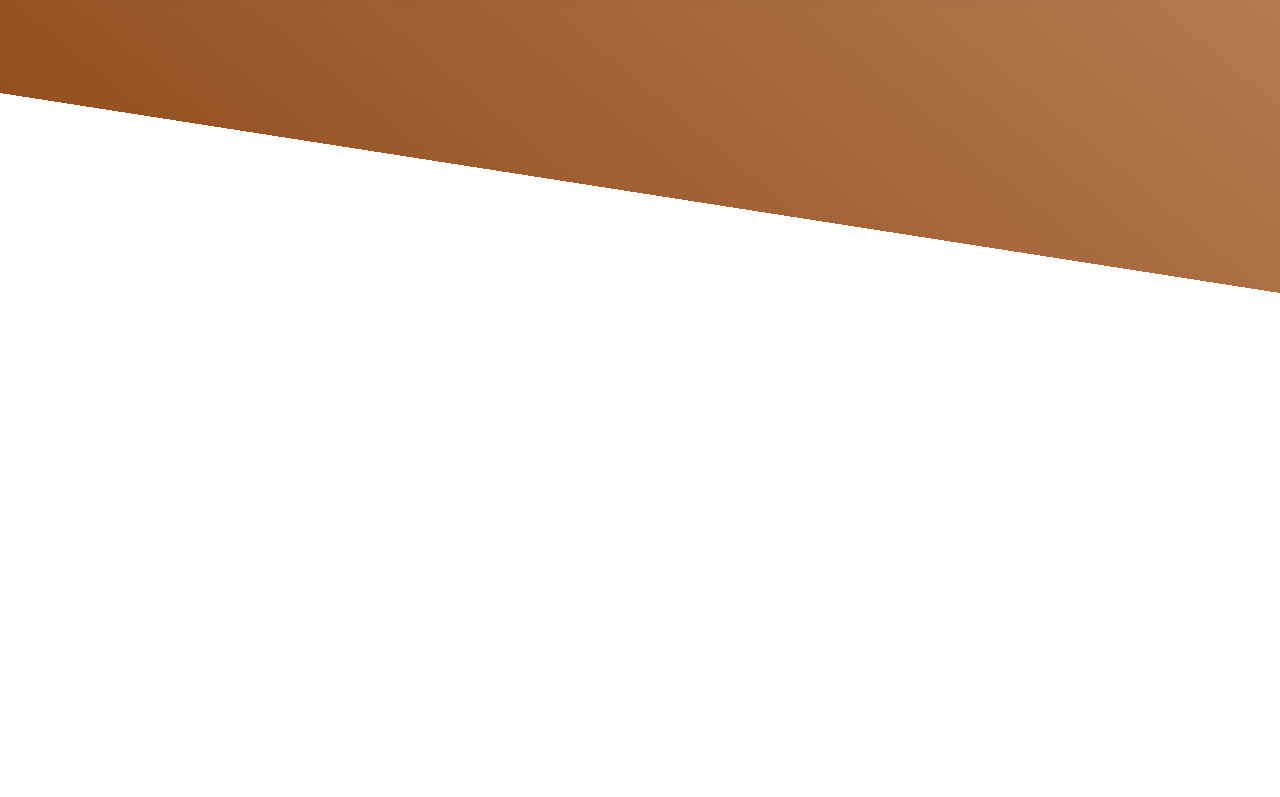
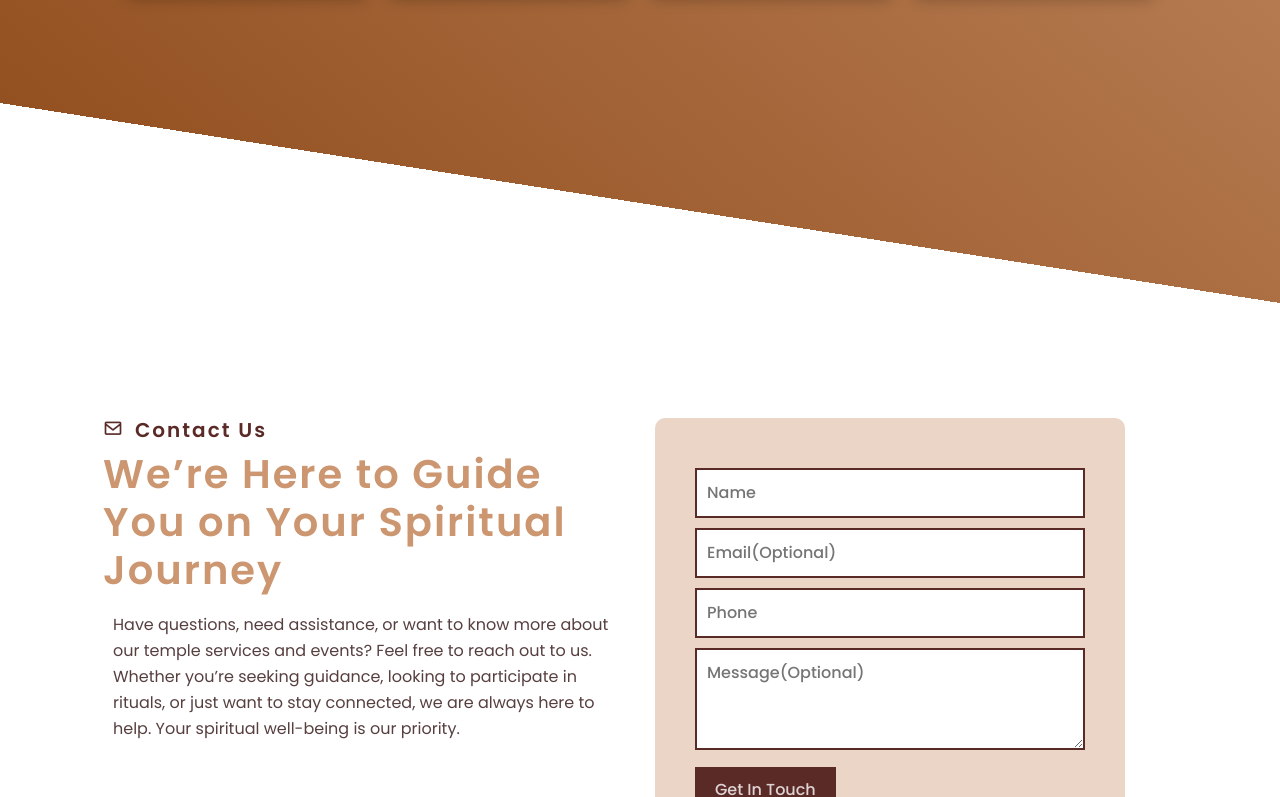
Before and after one commit to Ashique64/Kalabam, a React (Vite) app in the folder Kalabam/: page / in a window 1280 px wide. Shown: the part 2003-2800 px from the top of the page. Before the commit the page ends 2296 px from the top, so only its background shows below. Built offline with nearby package versions, Linux system fonts and the light colour scheme; a web font is replaced by a local one.

Commit message:
Contact section completed

```diff
--- a/Kalabam/src/components/About/About.scss
+++ b/Kalabam/src/components/About/About.scss
@@ -56,13 +56,11 @@
                     h4 {
                         font-family: var(--primary-font);
                         font-size: 40px;
-                        font-weight: 500;
                         letter-spacing: 2px;
+                        font-weight: 600;
+                        color: var(--bg-color);
 
-                        span {
-                            color: var(--bg-color);
-                            font-weight: 600;
-                        }
+
                     }
 
                     p {
--- /dev/null
+++ b/Kalabam/src/components/Contact/Contact.jsx
@@ -0,0 +1,50 @@
+import React from "react";
+import "./Contact.scss";
+
+const Contact = () => {
+    return (
+        <div id="contact" className="contact">
+            <div className="container">
+                <div className="row contact_row">
+                    <div className="col-xl-6 col-lg-6 col-md-12 item1">
+                        <div className="title_section">
+                            <h3>
+                                <i className="bx bx-envelope"></i>Contact Us
+                            </h3>
+                            <h4>We’re Here to Guide You on Your Spiritual Journey</h4>
+                            <p>
+                                Have questions, need assistance, or want to know more about our temple services and events?
+                                Feel free to reach out to us. Whether you’re seeking guidance, looking to participate in
+                                rituals, or just want to stay connected, we are always here to help. Your spiritual
+                                well-being is our priority.
+                            </p>
+                        </div>
+                    </div>
+                    <div className="col-xl-6 col-lg-6 col-md-12 item2">
+                        <div className="form_section">
+                            <form>
+                                <div className="form-group">
+                                    <input type="text" required placeholder="Name" />
+                                </div>
+                                <div className="form-group">
+                                    <input type="email" placeholder="Email(Optional)" />
+                                </div>
+                                <div className="form-group">
+                                    <input type="text" required placeholder="Phone" />
+                                </div>
+                                <div className="form-group">
+                                    <textarea rows={3} placeholder="Message(Optional)"></textarea>
+                                </div>
+                                <div className="form-group">
+                                    <button type="submit">Get In Touch</button>
+                                </div>
+                            </form>
+                        </div>
+                    </div>
+                </div>
+            </div>
+        </div>
+    );
+};
+
+export default Contact;
--- /dev/null
+++ b/Kalabam/src/components/Contact/Contact.scss
@@ -0,0 +1,140 @@
+.contact {
+    background-color: var(--primary-color);
+    padding: 100px 0;
+    display: flex;
+    flex-direction: column;
+    align-items: center;
+    justify-content: center;
+    position: relative;
+    overflow: hidden;
+
+    .container {
+        width: 100%;
+        padding: 15px;
+        margin: 0 20px;
+
+        .contact_row {
+            padding: 0 15px;
+
+            .item1 {
+                padding: 0 15px;
+
+                .title_section {
+                    h3 {
+                        font-family: var(--primary-font);
+                        font-weight: 600;
+                        color: var(--text-color2);
+                        font-size: 20px;
+                        display: inline-block;
+                        letter-spacing: 2px;
+                        i {
+                            margin-right: 10px;
+                        }
+                    }
+
+                    h4 {
+                        font-family: var(--primary-font);
+                        font-size: 40px;
+                        font-weight: 600;
+                        letter-spacing: 2px;
+                        color: var(--bg-color);
+
+                        span {
+                            font-weight: 600;
+                        }
+                    }
+
+                    p {
+                        font-family: var(--primary-font);
+                        color: var(--para-color);
+                        padding: 10px;
+                    }
+                }
+            }
+
+            .item2 {
+                padding: 0 15px;
+
+                .form_section {
+                    display: flex;
+                    justify-content: center;
+                    padding: 40px 40px;
+                    background-color: #cb967065;
+                    border-radius: 10px;
+                    width: 90%;
+
+                    form {
+                        width: 100%;
+                        .form-group {
+                            margin: 10px 0;
+                            width: 100%;
+
+                            input {
+                                width: 100%;
+                                padding: 10px;
+                                border: 2px solid var(--text-color2);
+                                outline: none;
+                                font-family: var(--primary-font);
+                                font-weight: 500;
+                                color: var(--text-color2);
+                            }
+
+                            textarea {
+                                width: 100%;
+                                padding: 10px;
+                                border: 2px solid var(--text-color2);
+                                outline: none;
+                                font-family: var(--primary-font);
+                                font-weight: 500;
+                                color: var(--text-color2);
+                            }
+
+                            button {
+                                padding: 10px 20px;
+                                font-family: var(--primary-font);
+                                font-weight: 500;
+                                background-color: var(--text-color2);
+                                color: var(--primary-color);
+                                border: none;
+                            }
+                        }
+                    }
+                }
+            }
+        }
+    }
+}
+
+
+@media (max-width: 767px) {
+    .contact {
+        padding: 100px 0;
+        .container {
+            .contact_row {
+                .item1 {
+                    .title_section {
+                        h3 {
+                            font-size: 18px;
+                        }
+                        h4 {
+                            font-size: 24px;
+                        }
+                        p {
+                            padding: 0;
+                            font-size: 10px;
+                            line-height: 1.4;
+                        }
+                    }
+                }
+
+                .item2 {
+                    .form_section {
+                        padding: 20px;
+                        width: 100%;
+                        margin: 20px 0;
+                    }
+                }
+            }
+        }
+    }
+}
--- a/Kalabam/src/components/Hero/Hero.scss
+++ b/Kalabam/src/components/Hero/Hero.scss
@@ -9,7 +9,7 @@
 
     .container {
         width: 100%;
-        padding: 15px;
+        padding: 20px 15px;
         margin: 0 20px;
 
         .hero_row {
--- a/Kalabam/src/pages/Home.jsx
+++ b/Kalabam/src/pages/Home.jsx
@@ -3,6 +3,7 @@ import Hero from "../components/Hero/Hero";
 import NavBar from "../components/NavBar/NavBar";
 import About from "../components/About/About";
 import Service from "../components/Service/Service";
+import Contact from "../components/Contact/Contact";
 
 const Home = () => {
     return (
@@ -11,6 +12,7 @@ const Home = () => {
             <Hero />
             <About />
             <Service />
+            <Contact/>
         </>
     );
 };
```
